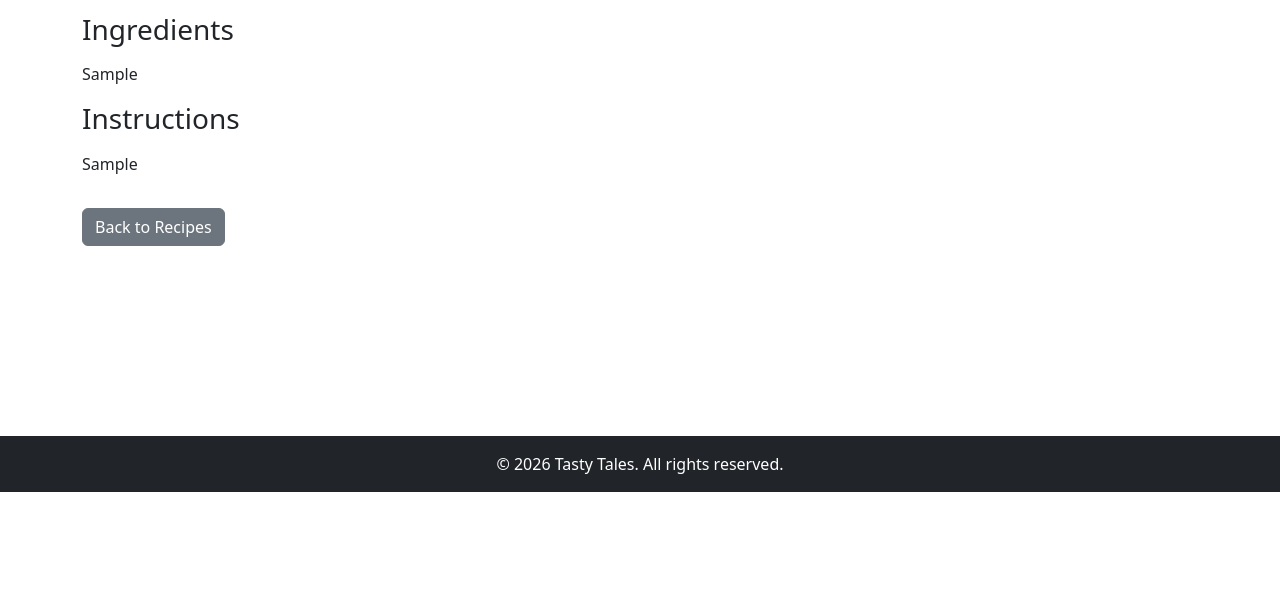
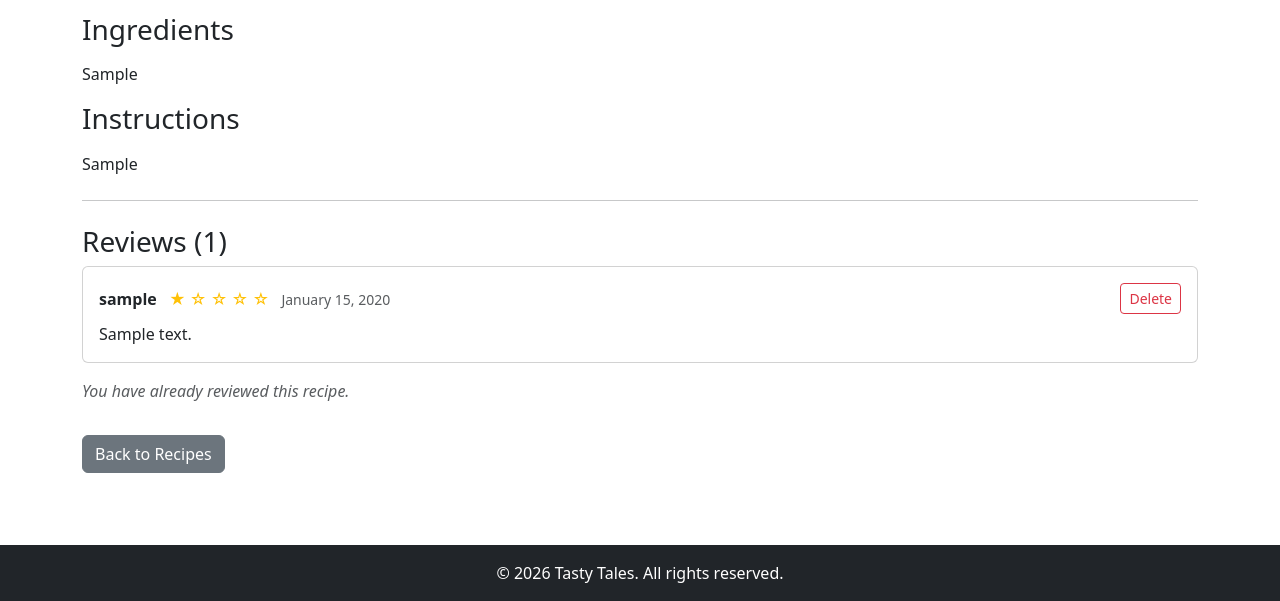
Before and after one commit to Ahmedaklak/tasty-tales, a Django app: a page that uses templates/recipe/recipe_detail.html in a window 1280 px wide. Shown: the part 308-909 px from the top of the page. Before the commit the page ends 800 px from the top, so only its background shows below. Run offline with Django 4.2, Linux system fonts and the light colour scheme; a user stored in the database is signed in; tables that the repository leaves empty hold one stand-in row (values such as "Sample post"); some libraries are stand-ins or nearby versions.

Commit message:
Add Review model with star rating and front-end CRUD

```diff
--- a/recipe/models.py
+++ b/recipe/models.py
@@ -48,3 +48,42 @@ class Recipe(models.Model):
         if not self.slug:
             self.slug = slugify(self.title)
         super().save(*args, **kwargs)
+
+
+class Review(models.Model):
+    """Model representing a user review/rating for a recipe."""
+
+    RATING_CHOICES = [
+        (1, '1 - Poor'),
+        (2, '2 - Fair'),
+        (3, '3 - Good'),
+        (4, '4 - Very Good'),
+        (5, '5 - Excellent'),
+    ]
+
+    recipe = models.ForeignKey(
+        Recipe,
+        on_delete=models.CASCADE,
+        related_name='reviews'
+    )
+    author = models.ForeignKey(
+        User,
+        on_delete=models.CASCADE,
+        related_name='reviews'
+    )
+    rating = models.PositiveIntegerField(
+        choices=RATING_CHOICES,
+        help_text='Rate the recipe from 1 to 5'
+    )
+    body = models.TextField(
+        help_text='Write your review here'
+    )
+    created_on = models.DateTimeField(auto_now_add=True)
+
+    class Meta:
+        ordering = ['-created_on']
+        # Prevent a user from reviewing the same recipe twice
+        unique_together = ('recipe', 'author')
+
+    def __str__(self):
+        return f'{self.author.username} rated {self.recipe.title} - {self.rating}/5'
--- a/recipe/urls.py
+++ b/recipe/urls.py
@@ -27,4 +27,14 @@ urlpatterns = [
         views.RecipeDelete.as_view(),
         name='recipe_delete'
     ),
+    path(
+        'recipe/<slug:slug>/review/',
+        views.review_create,
+        name='review_create'
+    ),
+    path(
+        'recipe/<slug:slug>/review/<int:review_id>/delete/',
+        views.review_delete,
+        name='review_delete'
+    ),
 ]
--- a/recipe/views.py
+++ b/recipe/views.py
@@ -1,9 +1,11 @@
 from django.views import generic
 from django.contrib import messages
 from django.contrib.auth.mixins import LoginRequiredMixin, UserPassesTestMixin
-from django.urls import reverse_lazy
-from .models import Recipe
-from .forms import RecipeForm
+from django.contrib.auth.decorators import login_required
+from django.shortcuts import get_object_or_404, redirect
+from django.urls import reverse_lazy, reverse
+from .models import Recipe, Review
+from .forms import RecipeForm, ReviewForm
 
 
 class RecipeList(generic.ListView):
@@ -17,11 +19,23 @@ class RecipeList(generic.ListView):
 
 
 class RecipeDetail(generic.DetailView):
-    """Display a single recipe's full details."""
+    """Display a single recipe's full details and its reviews."""
 
     model = Recipe
     template_name = 'recipe/recipe_detail.html'
     context_object_name = 'recipe'
+
+    def get_context_data(self, **kwargs):
+        context = super().get_context_data(**kwargs)
+        context['reviews'] = self.object.reviews.all()
+        # Only show the form if user is logged in and hasn't already reviewed
+        if self.request.user.is_authenticated:
+            has_reviewed = self.object.reviews.filter(
+                author=self.request.user
+            ).exists()
+            if not has_reviewed:
+                context['review_form'] = ReviewForm()
+        return context
 
 
 class RecipeCreate(LoginRequiredMixin, generic.CreateView):
@@ -81,3 +95,46 @@ class RecipeDelete(LoginRequiredMixin, UserPassesTestMixin,
             self.request, 'Recipe deleted successfully!'
         )
         return super().delete(request, *args, **kwargs)
+
+
+@login_required
+def review_create(request, slug):
+    """Allow logged-in users to submit a review for a recipe."""
+
+    recipe = get_object_or_404(Recipe, slug=slug)
+
+    # Prevent duplicate reviews
+    if Review.objects.filter(recipe=recipe, author=request.user).exists():
+        messages.warning(request, 'You have already reviewed this recipe.')
+        return redirect(reverse('recipe_detail', kwargs={'slug': slug}))
+
+    if request.method == 'POST':
+        form = ReviewForm(request.POST)
+        if form.is_valid():
+            review = form.save(commit=False)
+            review.recipe = recipe
+            review.author = request.user
+            review.save()
+            messages.success(request, 'Review submitted successfully!')
+        else:
+            messages.error(request, 'Error submitting review. Please check your input.')
+
+    return redirect(reverse('recipe_detail', kwargs={'slug': slug}))
+
+
+@login_required
+def review_delete(request, slug, review_id):
+    """Allow review authors to delete their own review."""
+
+    review = get_object_or_404(Review, id=review_id)
+
+    # Only the review author can delete it
+    if request.user != review.author:
+        messages.error(request, 'You can only delete your own reviews.')
+        return redirect(reverse('recipe_detail', kwargs={'slug': slug}))
+
+    if request.method == 'POST':
+        review.delete()
+        messages.success(request, 'Review deleted successfully!')
+
+    return redirect(reverse('recipe_detail', kwargs={'slug': slug}))
--- a/templates/recipe/recipe_detail.html
+++ b/templates/recipe/recipe_detail.html
@@ -1,4 +1,5 @@
 {% extends 'base.html' %}
+{% load crispy_forms_tags %}
 
 {% block title %}{{ recipe.title }} | Tasty Tales{% endblock %}
 
@@ -31,6 +32,73 @@
     <p>{{ recipe.instructions|linebreaks }}</p>
 </article>
 
+<hr class="my-4">
+
+<!-- Reviews Section -->
+<section>
+    <h3>Reviews ({{ reviews.count }})</h3>
+
+    {% for review in reviews %}
+    <div class="card mb-3">
+        <div class="card-body">
+            <div class="d-flex justify-content-between align-items-center">
+                <div>
+                    <strong>{{ review.author.username }}</strong>
+                    <span class="text-warning ms-2">
+                        {% for i in "12345" %}
+                            {% if forloop.counter <= review.rating %}★{% else %}☆{% endif %}
+                        {% endfor %}
+                    </span>
+                    <small class="text-muted ms-2">
+                        {{ review.created_on|date:'F j, Y' }}
+                    </small>
+                </div>
+                {% if user == review.author %}
+                <form method="post"
+                    action="{% url 'review_delete' recipe.slug review.id %}"
+                    style="display:inline;">
+                    {% csrf_token %}
+                    <button type="submit" class="btn btn-outline-danger btn-sm"
+                        onclick="return confirm('Delete this review?')">
+                        Delete
+                    </button>
+                </form>
+                {% endif %}
+            </div>
+            <p class="mt-2 mb-0">{{ review.body }}</p>
+        </div>
+    </div>
+    {% empty %}
+    <p class="text-muted">No reviews yet. Be the first to review this recipe!</p>
+    {% endfor %}
+
+    <!-- Review Form -->
+    {% if user.is_authenticated %}
+        {% if review_form %}
+        <div class="card mt-4">
+            <div class="card-body">
+                <h5>Leave a Review</h5>
+                <form method="post" action="{% url 'review_create' recipe.slug %}">
+                    {% csrf_token %}
+                    {{ review_form|crispy }}
+                    <button type="submit" class="btn btn-primary mt-2">
+                        Submit Review
+                    </button>
+                </form>
+            </div>
+        </div>
+        {% else %}
+        <p class="text-muted mt-3">
+            <em>You have already reviewed this recipe.</em>
+        </p>
+        {% endif %}
+    {% else %}
+    <p class="mt-3">
+        <a href="{% url 'account_login' %}">Log in</a> to leave a review.
+    </p>
+    {% endif %}
+</section>
+
 <a href="{% url 'home' %}" class="btn btn-secondary mt-3">
     Back to Recipes
 </a>
```
Also changed, not shown: recipe/admin.py (+8 -1 lines), recipe/forms.py (+20 -1 lines), recipe/migrations/0003_review.py (added).
